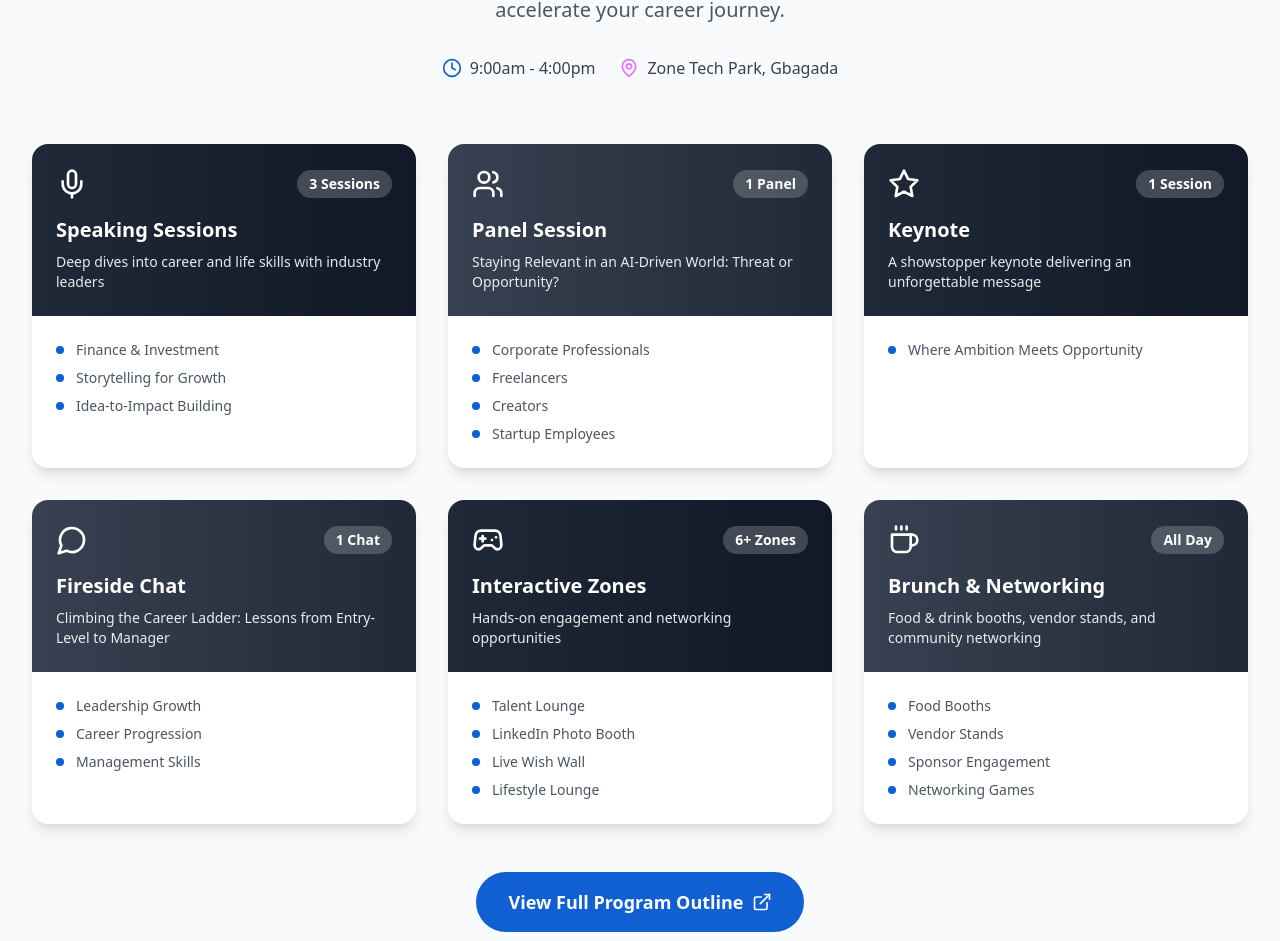
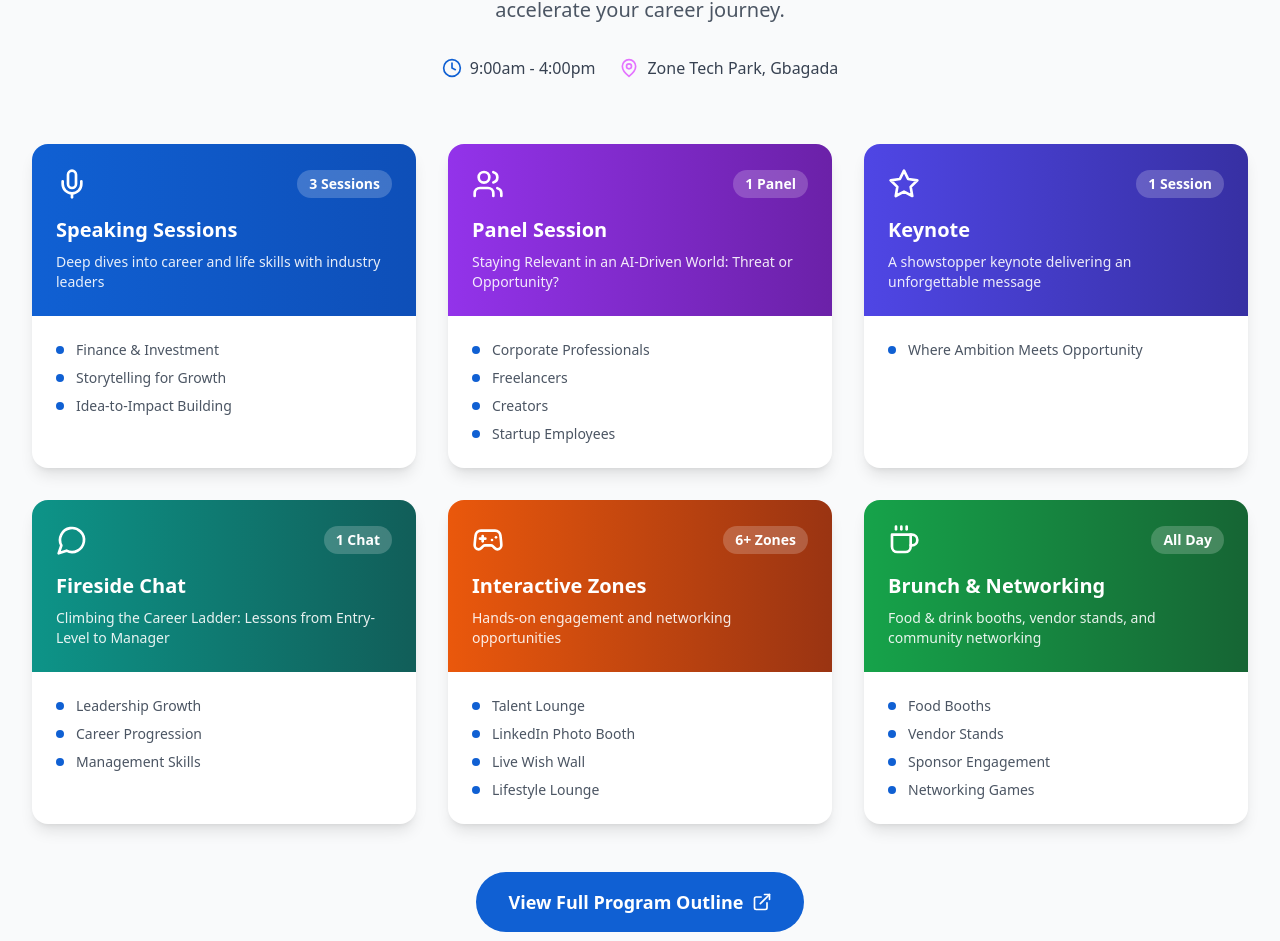
Before and after one commit to dahmzy13/careerbrunch2.0, a React (Vite) app: page / in a window 1280 px wide. Shown: the part 1595-2536 px from the top of the page. Built offline with nearby package versions, Linux system fonts and the light colour scheme.

Commit message:
Fix Event Structure Card Colors

```diff
--- a/src/components/EventStructure.tsx
+++ b/src/components/EventStructure.tsx
@@ -19,7 +19,7 @@ const EventStructure = () => {
       count: "3 Sessions",
       description: "Deep dives into career and life skills with industry leaders",
       topics: ["Finance & Investment", "Storytelling for Growth", "Idea-to-Impact Building"],
-      color: "from-gray-800 to-gray-900"
+      color: "from-[#1060D3] to-[#0E4FB8]"
     },
     {
       icon: Users,
@@ -27,7 +27,7 @@ const EventStructure = () => {
       count: "1 Panel",
       description: "Staying Relevant in an AI-Driven World: Threat or Opportunity?",
       topics: ["Corporate Professionals", "Freelancers", "Creators", "Startup Employees"],
-      color: "from-gray-700 to-gray-800"
+      color: "from-purple-600 to-purple-800"
     },
     {
       icon: Star,
@@ -35,7 +35,7 @@ const EventStructure = () => {
       count: "1 Session",
       description: "A showstopper keynote delivering an unforgettable message",
       topics: ["Where Ambition Meets Opportunity"],
-      color: "from-gray-800 to-gray-900"
+      color: "from-indigo-600 to-indigo-800"
     },
     {
       icon: MessageCircle,
@@ -43,7 +43,7 @@ const EventStructure = () => {
       count: "1 Chat",
       description: "Climbing the Career Ladder: Lessons from Entry-Level to Manager",
       topics: ["Leadership Growth", "Career Progression", "Management Skills"],
-      color: "from-gray-700 to-gray-800"
+      color: "from-teal-600 to-teal-800"
     },
     {
       icon: Gamepad2,
@@ -51,7 +51,7 @@ const EventStructure = () => {
       count: "6+ Zones",
       description: "Hands-on engagement and networking opportunities",
       topics: ["Talent Lounge", "LinkedIn Photo Booth", "Live Wish Wall", "Lifestyle Lounge"],
-      color: "from-gray-800 to-gray-900"
+      color: "from-orange-600 to-orange-800"
     },
     {
       icon: Coffee,
@@ -59,7 +59,7 @@ const EventStructure = () => {
       count: "All Day",
       description: "Food & drink booths, vendor stands, and community networking",
       topics: ["Food Booths", "Vendor Stands", "Sponsor Engagement", "Networking Games"],
-      color: "from-gray-700 to-gray-800"
+      color: "from-green-600 to-green-800"
     }
   ];
 
```
